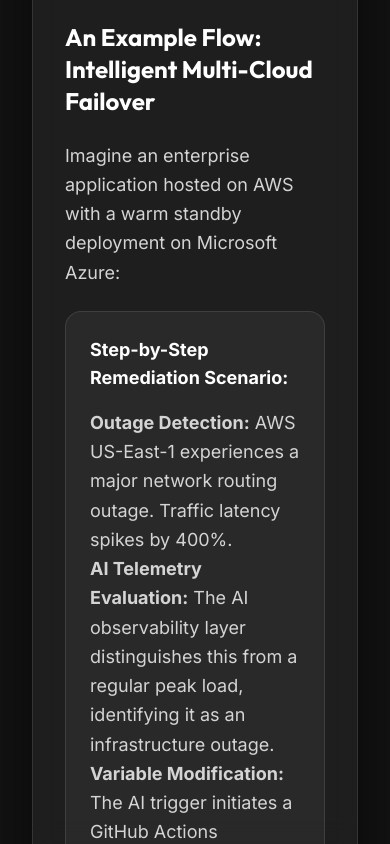
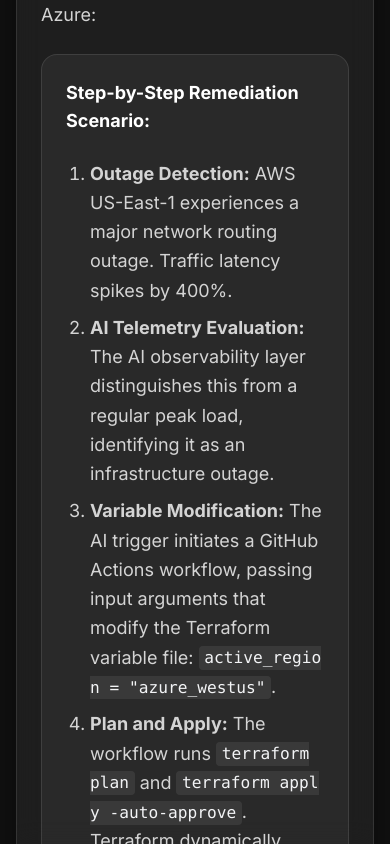
Before and after one commit to vjkakade/vjkakade_pf, a Next.js app: page /blog/next-gen-self-healing-cloud-architecture in a window 390 px wide. Shown: the part 2465-3309 px from the top of the page. Built offline with nearby package versions, Linux system fonts and the light colour scheme.

Commit message:
style: enhance mobile responsiveness and code wrapping inside articles

```diff
--- a/app/blog/page.tsx
+++ b/app/blog/page.tsx
@@ -43,7 +43,7 @@
 
   return (
     <main className="min-h-screen bg-[#121212] text-white selection:bg-white/30 font-sans">
-      <div className="max-w-7xl mx-auto px-8 py-16 md:py-24">
+      <div className="max-w-7xl mx-auto px-4 sm:px-8 py-12 md:py-24">
 
         {/* Header Back Navigation */}
         <div className="mb-12">
--- a/app/globals.css
+++ b/app/globals.css
@@ -18,3 +18,56 @@
     text-wrap: balance;
   }
 }
+
+/* Blog Article Responsiveness and Code Formatting */
+.prose-content code {
+  background-color: rgba(255, 255, 255, 0.08);
+  color: #f3f4f6;
+  padding: 0.15rem 0.35rem;
+  border-radius: 0.25rem;
+  font-size: 0.9em;
+  font-family: ui-monospace, SFMono-Regular, Menlo, Monaco, Consolas, "Liberation Mono", monospace;
+  word-break: break-all;
+}
+
+.prose-content pre {
+  background-color: rgba(0, 0, 0, 0.2);
+  border: 1px solid rgba(255, 255, 255, 0.08);
+  padding: 1.25rem;
+  border-radius: 0.75rem;
+  overflow-x: auto;
+  margin: 1.5rem 0;
+  max-w: 100%;
+}
+
+.prose-content pre code {
+  background-color: transparent;
+  color: inherit;
+  padding: 0;
+  border-radius: 0;
+  word-break: normal;
+  white-space: pre;
+  font-size: 0.85em;
+}
+
+.prose-content blockquote {
+  border-left: 4px solid rgba(255, 255, 255, 0.15);
+  padding-left: 1.25rem;
+  margin: 2rem 0;
+}
+
+.prose-content ul {
+  list-style-type: disc;
+  padding-left: 1.5rem;
+  margin: 1.5rem 0;
+}
+
+.prose-content ol {
+  list-style-type: decimal;
+  padding-left: 1.5rem;
+  margin: 1.5rem 0;
+}
+
+.prose-content li {
+  margin-bottom: 0.5rem;
+}
--- a/components/BlogDetailClient.tsx
+++ b/components/BlogDetailClient.tsx
@@ -51,13 +51,13 @@
       </div>
 
       {/* Main Content Area */}
-      <div className="max-w-4xl mx-auto px-8 pb-24 relative -mt-32 z-10">
+      <div className="max-w-4xl mx-auto px-4 sm:px-8 pb-24 relative -mt-20 md:-mt-32 z-10">
 
         <motion.article
           initial={{ opacity: 0, y: 25 }}
           animate={{ opacity: 1, y: 0 }}
           transition={{ duration: 0.6 }}
-          className="rounded-3xl bg-white/5 border border-white/10 p-8 md:p-12 backdrop-blur-md shadow-[0_20px_50px_rgba(0,0,0,0.5)]"
+          className="rounded-3xl bg-white/5 border border-white/10 p-6 md:p-12 backdrop-blur-md shadow-[0_20px_50px_rgba(0,0,0,0.5)]"
         >
           {/* Category Badging */}
           <div className="mb-6">
```
